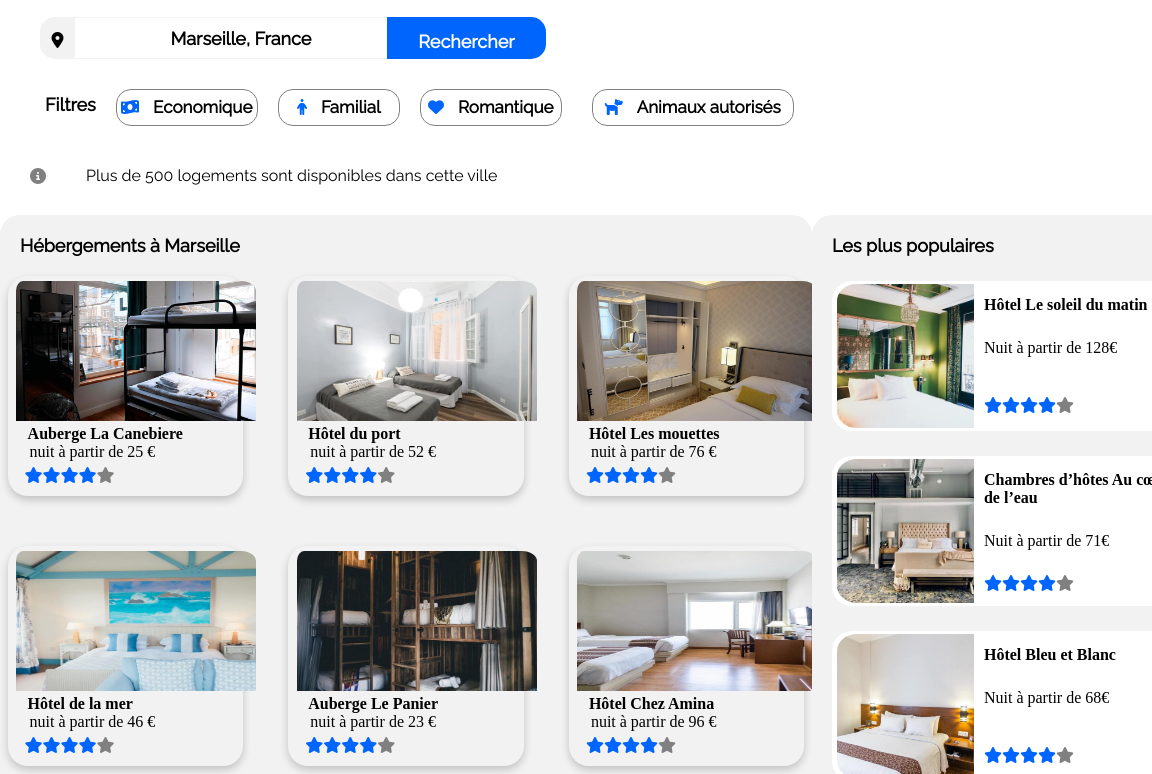
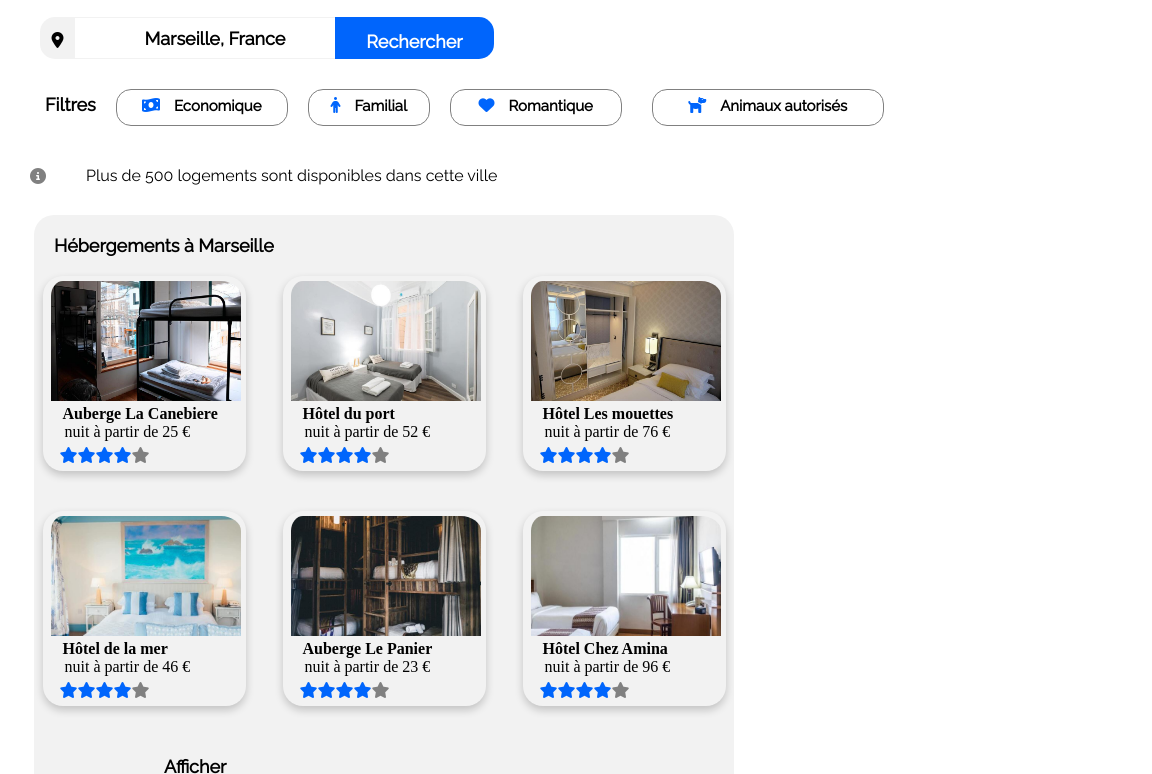
Before and after one commit to Niambe7/AccueilAgenceVoyage, a plain HTML site: page index.html in a window 768 px wide. Shown: the part 182-956 px from the top of the page, 1152 px wide, since content can reach past the window. Drawn offline with Linux system fonts and the light colour scheme.

Commit message:
Ajout de la partie responsive du site Booki pour les tabllettes

```diff
--- a/style.css
+++ b/style.css
@@ -523,3 +523,194 @@ color: #000000;
    color: #000000;
 
  }
+
+ @media screen and (min-width: 768px) and (max-width:991px) {
+      .navigation-link{
+         margin-left: 400px;
+      }
+
+      .filtre,.chearch,.info,.site-title,.logo{
+         margin-right: 5px;
+      }
+
+      .site-title{
+         font-weight: 600;
+         font-size: 20px;
+      }
+
+     .input-text{
+      width: 280px;
+     }
+      .filtre{
+         width: 670px;
+      }
+      button{
+         font-size: 15px;
+         font-weight: 600;
+      }
+
+      .economy{
+         width: 170px;
+      }
+
+      .romantique{
+         width: 170px;
+      }
+
+      .animal{
+         width: 230px;
+      }
+
+      .marseille-accommodation{
+         flex-direction: column;
+      }
+
+      .hebergement{
+         width: 700px;
+      }
+
+      .boxh{
+         height: 195px;
+
+      }
+
+      .img-accomodation{
+         width: 190px;
+         height: 120px;
+         object-fit: cover;
+         border-top-right-radius: 20px;
+         border-top-left-radius: 20px;
+         margin-right: 10px;
+
+      }
+
+      .box-hebergement{
+         flex-direction: row;
+         flex-wrap: wrap;
+         justify-content: space-around;
+         gap: 20px;
+      }
+
+      .h3-accomodation{
+         text-align-last: left;
+      }
+
+      .h4-accomodation{
+         text-align-last: left;
+      }
+
+      .card-detail{
+         text-align-last: left;
+      }
+      .all-star{
+         text-align-last: left;
+      }
+
+      .block-seemore{
+        margin-left: 130px;
+        margin-top: 30px;
+      }
+
+      .popular{
+         margin-top: 30px;
+         width: 750px ;
+         height: 300px;
+      }
+
+      .popular-title{
+         display: flex;
+         flex-direction: row;
+         flex-wrap: nowrap;
+         height: 30px;
+      }
+
+      .popular-box{
+         width: 229px;
+
+      }
+
+      .popular-img{
+         width:100px;
+         object-fit: cover;
+      }
+
+      .all-boxes{
+         margin-top: 20px;
+         display: flex;
+         flex-direction: row;
+      }
+      .popular-details{
+         width: 111px;
+         height: 32px;
+
+         font-family: 'Raleway';
+         font-style: normal;
+         font-weight: 700;
+         font-size: 14px;
+         line-height: 16px;
+
+         color: #000000;
+
+
+         /* Inside auto layout */
+
+         flex: none;
+         order: 0;
+         flex-grow: 0;
+      }
+
+      .popular-text{
+         width: 120px;
+      height: 15px;
+
+      margin-left: -1px;
+      margin-left: 3px;
+      font-family: 'Raleway';
+      font-style: normal;
+      font-weight: 400;
+      font-size: 13px;
+      line-height: 15px;
+
+      color: #000000;
+      flex: none;
+      order: 1;
+      flex-grow: 0;
+      }
+
+      .marseille-box{
+         width: 160px;
+         height: 267px;
+      }
+
+      .img-activity{
+         width: 160px;
+         height: 218px;
+         object-fit: cover;
+      }
+
+      .acticity-text{
+         font-family: 'Raleway';
+         font-style: normal;
+         font-weight: 600;
+         font-size: 13px;
+         line-height: 14px;
+         width: 100px;
+ }
+ footer{
+
+   width: 670px;
+   height: 300px;
+   gap: 20px;
+   text-align: center;
+
+ }
+
+ .pfooter{
+   font-size: 15px;
+
+ }
+
+ .fa-chart-line{
+   margin-left: 500px;
+ }
+}
```
